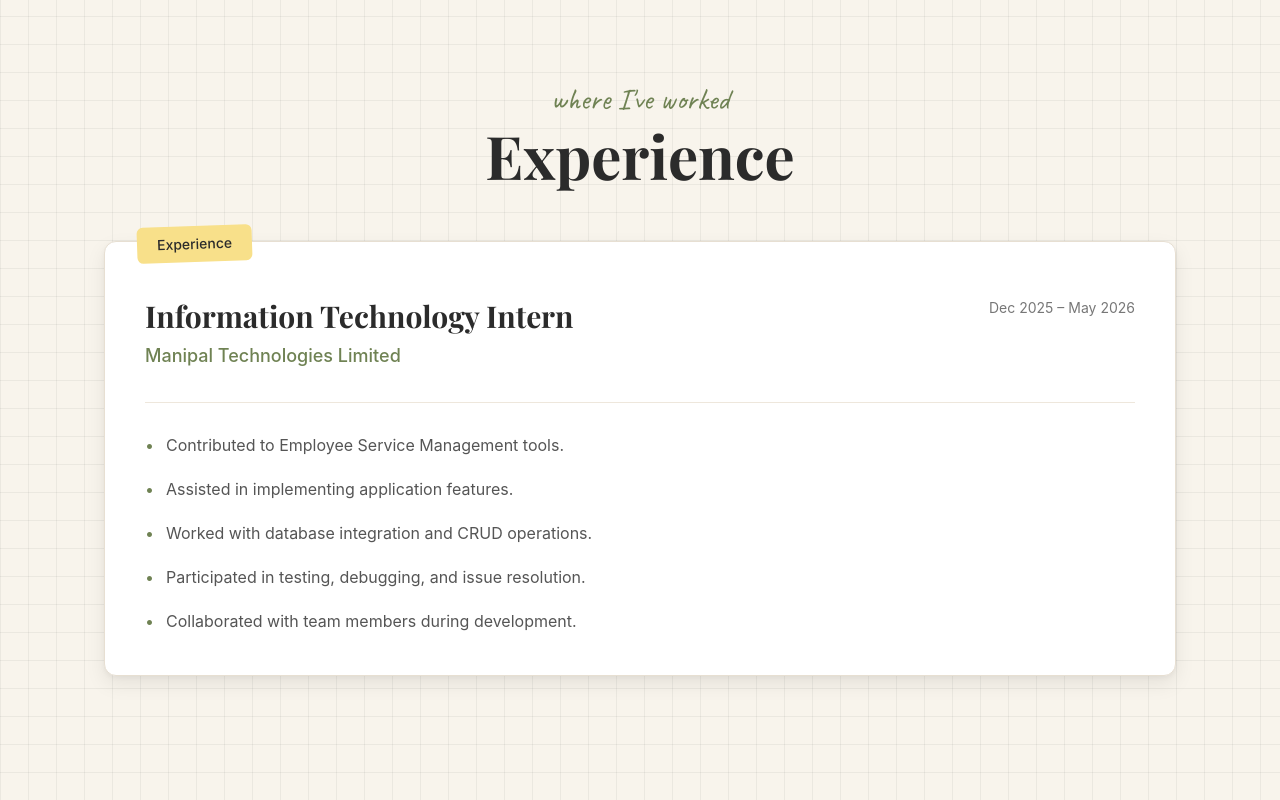
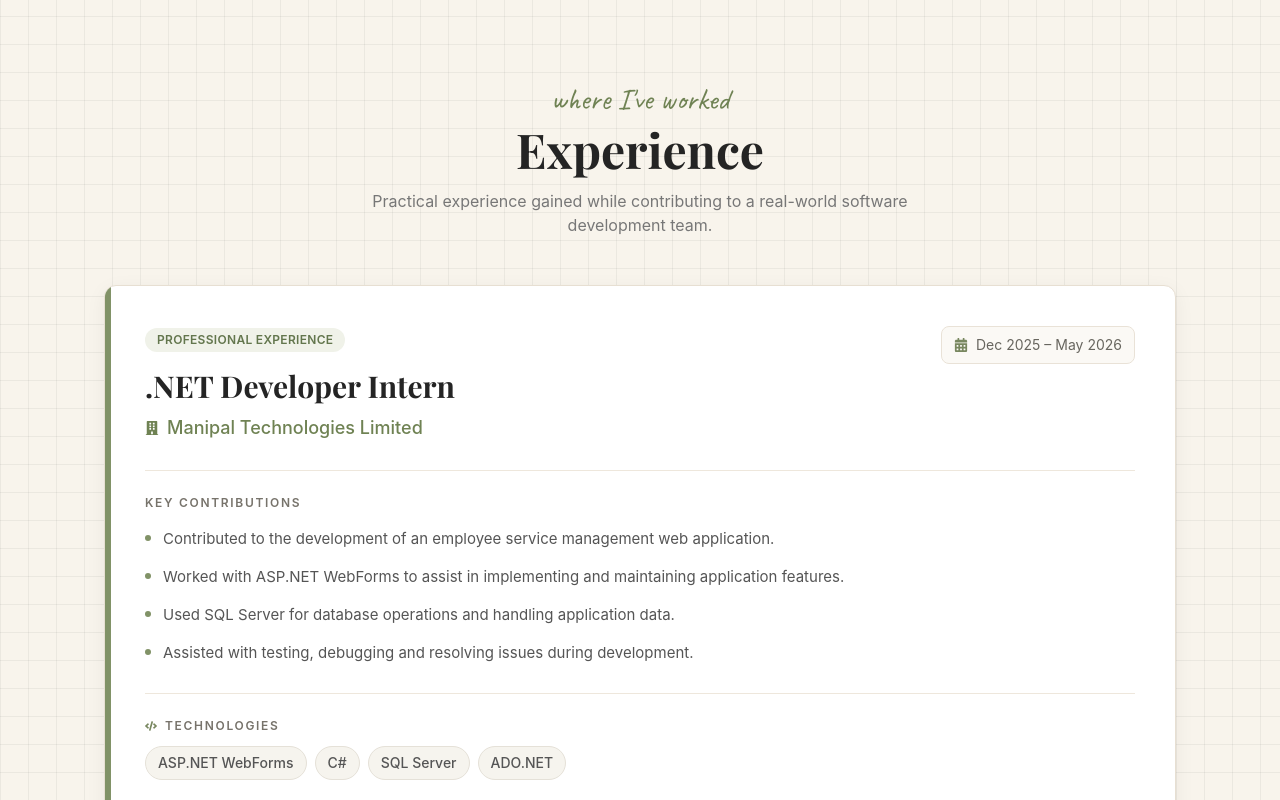
Before and after one commit to aish-0925/portfolio, a React (Vite) app: page / in a window 1280 px wide. Shown: the part 3680-4480 px from the top of the page. Built offline with nearby package versions, Linux system fonts and the light colour scheme.

Commit message:
Improve experience section with focused internship details

```diff
--- a/src/components/Experience.jsx
+++ b/src/components/Experience.jsx
@@ -1,116 +1,98 @@
 import { motion } from "framer-motion";
+import { FaCalendarAlt, FaBuilding, FaCode } from "react-icons/fa";
+
+const responsibilities = [
+  "Contributed to the development of an employee service management web application.",
+  "Worked with ASP.NET WebForms to assist in implementing and maintaining application features.",
+  "Used SQL Server for database operations and handling application data.",
+  "Assisted with testing, debugging and resolving issues during development.",
+];
+
+const technologies = ["ASP.NET WebForms", "C#", "SQL Server", "ADO.NET"];
 
 export default function Experience() {
   return (
     <section
       id="experience"
-      className="max-w-6xl mx-auto px-6 lg:px-10 py-24"
+      className="mx-auto max-w-6xl px-6 py-16 sm:py-20 lg:px-10 lg:py-24"
     >
-      <div className="text-center mb-14">
-        <p className="caveat text-3xl text-[#6f8253]">
+      <div className="mb-10 text-center sm:mb-12">
+        <p className="caveat text-2xl text-[#6f8253] md:text-3xl">
           where I've worked
         </p>
-
-        <h2 className="playfair text-5xl md:text-6xl font-bold mt-2">
+        <h2 className="playfair mt-2 text-4xl font-bold text-[#242424] md:text-5xl">
           Experience
         </h2>
+        <p className="mx-auto mt-4 max-w-xl text-sm leading-6 text-[#777] sm:text-base">
+          Practical experience gained while contributing to a real-world
+          software development team.
+        </p>
       </div>
 
-      <motion.div
-        initial={{ opacity: 0, y: 35 }}
+      <motion.article
+        initial={{ opacity: 0, y: 28 }}
         whileInView={{ opacity: 1, y: 0 }}
-        viewport={{ once: true }}
-        transition={{ duration: 0.6 }}
-        className="
-          bg-white
-          border
-          border-[#e7dfd2]
-          rounded-xl
-          paper-shadow
-          p-7
-          md:p-10
-          relative
-        "
+        viewport={{ once: true, amount: 0.2 }}
+        transition={{ duration: 0.5 }}
+        className="relative overflow-hidden rounded-xl border border-[#e7dfd2] bg-white p-6 shadow-[0_5px_20px_rgba(45,38,25,0.06)] sm:p-8 md:p-10"
       >
-        {/* Small paper label */}
-        <div
-          className="
-            absolute
-            -top-4
-            left-8
-            bg-[#f8e08a]
-            px-5
-            py-2
-            rounded-md
-            rotate-[-2deg]
-            text-sm
-            font-medium
-          "
-        >
-          Experience
-        </div>
+        <div className="absolute left-0 top-0 h-full w-1.5 bg-[#819267]" />
 
-        <div className="flex flex-col md:flex-row md:items-start md:justify-between gap-4 mt-4">
+        <div className="flex flex-col gap-5 sm:flex-row sm:items-start sm:justify-between">
+          <div className="min-w-0">
+            <span className="inline-flex items-center rounded-full bg-[#f0f2e9] px-3 py-1 text-xs font-semibold tracking-wide text-[#63764d]">
+              PROFESSIONAL EXPERIENCE
+            </span>
 
-          <div>
-            <h3 className="playfair text-3xl font-bold">
-              Information Technology Intern
+            <h3 className="playfair mt-4 text-2xl font-bold leading-tight text-[#242424] sm:text-3xl">
+              .NET Developer Intern
             </h3>
 
-            <p className="text-lg text-[#6f8253] font-medium mt-2">
+            <p className="mt-2 flex items-center gap-2 text-base font-medium text-[#6f8253] sm:text-lg">
+              <FaBuilding className="shrink-0 text-sm" aria-hidden="true" />
               Manipal Technologies Limited
             </p>
           </div>
 
-          <p className="text-sm text-[#777] whitespace-nowrap">
+          <div className="inline-flex w-fit shrink-0 items-center gap-2 rounded-lg border border-[#e9e2d7] bg-[#fbf9f5] px-3 py-2 text-sm text-[#68665f]">
+            <FaCalendarAlt className="text-[#78875f]" aria-hidden="true" />
             Dec 2025 – May 2026
-          </p>
-
+          </div>
         </div>
 
-        <div className="mt-8 border-t border-[#eee7dc] pt-7">
+        <div className="mt-7 border-t border-[#eee7dc] pt-6">
+          <h4 className="mb-4 text-xs font-semibold uppercase tracking-[0.14em] text-[#77736b]">
+            Key Contributions
+          </h4>
 
-          <ul className="space-y-4 text-[#555] leading-7">
+          <ul className="space-y-3.5">
+            {responsibilities.map((item) => (
+              <li key={item} className="flex items-start gap-3 text-sm leading-6 text-[#555] sm:text-[15px]">
+                <span className="mt-2 h-1.5 w-1.5 shrink-0 rounded-full bg-[#819267]" />
+                <span>{item}</span>
+              </li>
+            ))}
+          </ul>
+        </div>
 
-            <li className="flex gap-3">
-              <span className="text-[#6f8253]">•</span>
-              <span>
-                Contributed to Employee Service Management tools.
+        <div className="mt-7 border-t border-[#eee7dc] pt-6">
+          <h4 className="mb-3 flex items-center gap-2 text-xs font-semibold uppercase tracking-[0.14em] text-[#77736b]">
+            <FaCode className="text-[#78875f]" aria-hidden="true" />
+            Technologies
+          </h4>
+
+          <div className="flex flex-wrap gap-2">
+            {technologies.map((technology) => (
+              <span
+                key={technology}
+                className="rounded-full border border-[#e5e1d8] bg-[#f6f4ee] px-3 py-1.5 text-xs font-medium text-[#555] sm:text-sm"
+              >
+                {technology}
               </span>
-            </li>
-
-            <li className="flex gap-3">
-              <span className="text-[#6f8253]">•</span>
-              <span>
-                Assisted in implementing application features.
-              </span>
-            </li>
-
-            <li className="flex gap-3">
-              <span className="text-[#6f8253]">•</span>
-              <span>
-                Worked with database integration and CRUD operations.
-              </span>
-            </li>
-
-            <li className="flex gap-3">
-              <span className="text-[#6f8253]">•</span>
-              <span>
-                Participated in testing, debugging, and issue resolution.
-              </span>
-            </li>
-
-            <li className="flex gap-3">
-              <span className="text-[#6f8253]">•</span>
-              <span>
-                Collaborated with team members during development.
-              </span>
-            </li>
-
-          </ul>
-
+            ))}
+          </div>
         </div>
-      </motion.div>
+      </motion.article>
     </section>
   );
 }
```
